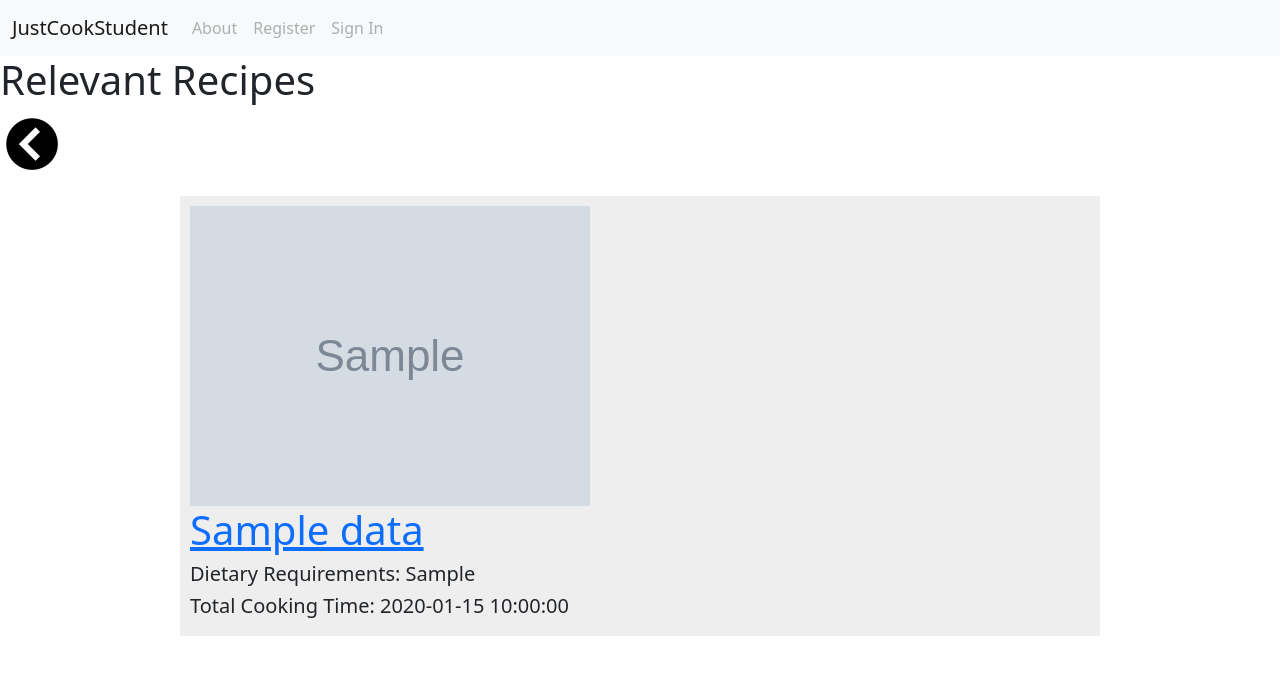
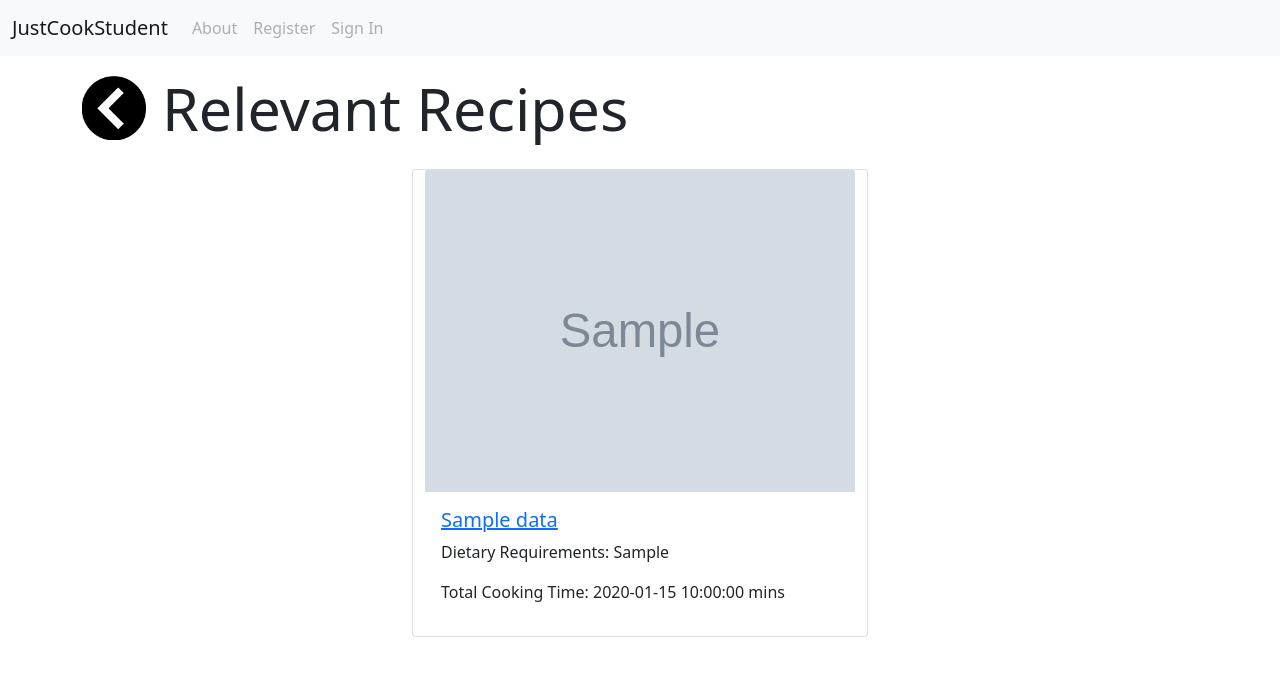
Before and after one commit to JHoweWowe/Honours-Project-Code, a Flask app: template templates/recipes.html in a window 1280 px wide. Shown: the top 676 px of the page. Run offline with Flask 2, Linux system fonts and the light colour scheme; the template is opened without the code that fills it: most values are stand-ins (such as "Sample title", 1, 10 or a date in 2020); grey boxes marked "Sample" are stand-in pictures; some libraries are stand-ins or nearby versions.

Commit message:
Improve general layout + embed HCI principles

```diff
--- a/static/base.css
+++ b/static/base.css
@@ -1,3 +1,38 @@
-/** TBC - may refer to old code developed earlier **/
+/** First Mobile Responsive Design approach **/
+#search-container {
+    margin: 32px auto;
+}
+#relevant-recipes-title-div {
+    display: flex;
+    align-items: center;
+    margin: 8px auto;
+}
+#block-title {
+    margin-left: 1rem;
+    font-family: var(--bs-body-font-family);
+    font-size: calc(2.5rem + 1.5vw);
+}
+#relevant-recipes-row-div {
+    justify-content: center;
+}
+#featured-recipe-container {
+    margin: 8px auto;
+}
+#relevant-recipe-container {
+    margin: 8px auto;
+    width: 95%;
+}
 
-/** Includes Header **/
+/** Screens larger than 768px which is default breakpoint **/
+@media screen and (min-width: 768px) {
+    #search-container {
+        width: 50vw;
+    }
+    #featured-recipe-container {
+        margin: 0px 8px;
+    }
+    #relevant-recipe-container {
+        width: 40%;
+        margin: 8px;
+    }
+}
--- a/templates/base.html
+++ b/templates/base.html
@@ -9,7 +9,6 @@
     <!-- Bootstrap CSS and Icons -->
     <link href="https://cdn.jsdelivr.net/npm/bootstrap@5.1.0/dist/css/bootstrap.min.css" rel="stylesheet" integrity="sha384-KyZXEAg3QhqLMpG8r+8fhAXLRk2vvoC2f3B09zVXn8CA5QIVfZOJ3BCsw2P0p/We" crossorigin="anonymous">
     <link rel="stylesheet" href="https://cdn.jsdelivr.net/npm/bootstrap-icons@1.7.2/font/bootstrap-icons.css">
-    <link rel="stylesheet" href="../static/bootstrap-tagsinput.css">
 
 </head>
 
@@ -51,7 +50,6 @@
     <script src="https://code.jquery.com/jquery-3.3.1.slim.min.js" integrity="sha384-q8i/X+965DzO0rT7abK41JStQIAqVgRVzpbzo5smXKp4YfRvH+8abtTE1Pi6jizo" crossorigin="anonymous"></script>
     <script src="https://cdn.jsdelivr.net/npm/@popperjs/core@2.10.2/dist/umd/popper.min.js" integrity="sha384-7+zCNj/IqJ95wo16oMtfsKbZ9ccEh31eOz1HGyDuCQ6wgnyJNSYdrPa03rtR1zdB" crossorigin="anonymous"></script>
     <script src="https://cdn.jsdelivr.net/npm/bootstrap@5.1.3/dist/js/bootstrap.min.js" integrity="sha384-QJHtvGhmr9XOIpI6YVutG+2QOK9T+ZnN4kzFN1RtK3zEFEIsxhlmWl5/YESvpZ13" crossorigin="anonymous"></script>
-    <script src="../static/bootstrap-tagsinput.js"></script>
 
 </body>
 
--- a/templates/recipes.html
+++ b/templates/recipes.html
@@ -1,27 +1,33 @@
-<!-- THIS IS JUST AN EXAMPLE -->
 {% extends 'base.html' %}
 
 {% block content %}
-    <!-- Should have back button?? -->
-    <h1>{% block title %} Relevant Recipes {% endblock %}</h1>
+
+    <div class="container" id="relevant-recipes-container">
+        <div class="row" id="relevant-recipes-row-div">
+            <div class="col-md-12" id="relevant-recipes-title-div">
                 <a href="{{ url_for('index') }}">
-        <img src="../static/back_arrow.png" style="width:64px; height:64px;">
+                    <img src="../static/back_arrow.png" style="width:64px; height:64px">
                 </a>
-    <div style="width: 75%; margin: auto">
+                <span id="block-title">{% block title %}Relevant Recipes{% endblock %}</span>
+            </div>
+            <!-- Check for just size 1 -->
             {% for d in data %}
-        <div style="padding: 10px; background-color: #EEE; margin: 20px">
-            <img src="{{ d.image_url }}">
+            <div class="col-md-6 card" id="relevant-recipe-container">
+                <img class="card-img-top" src="{{ d.image_url }}">
+                <div class="card-body">
                     <a href="{{ url_for('view_recipe', id = d._id) }}">
-                <h1> {{ d.title }} </h1>
+                        <h5 class="card-title"> {{ d.title }} </h5>
                     </a>
-            <!-- Change size -->
-            <h5>Dietary Requirements: {{ d.dietary_requirements }} </h5>
-            <h5>Total Cooking Time: {{ d.total_time }} </h5>
+                    <p class="card-text">Dietary Requirements: {{ d.dietary_requirements }} </p>
+                    <p>Total Cooking Time: {{ d.total_time }} mins</p>
+                </div>
             </div>
             {% else %}
-        <div>
-            <h1>No recipes found!</h1>
+            <div class="col-md-12">
+                <h1>None Found!</h1>
             </div>
             {% endfor %}
         </div>
+    </div>
+
 {% endblock %}
```
Also changed, not shown: templates/index.html (+9 -4 lines), templates/recipe.html (+6 -4 lines), static/back_arrow.png. Lines whose indentation alone changed are shown as unchanged.
